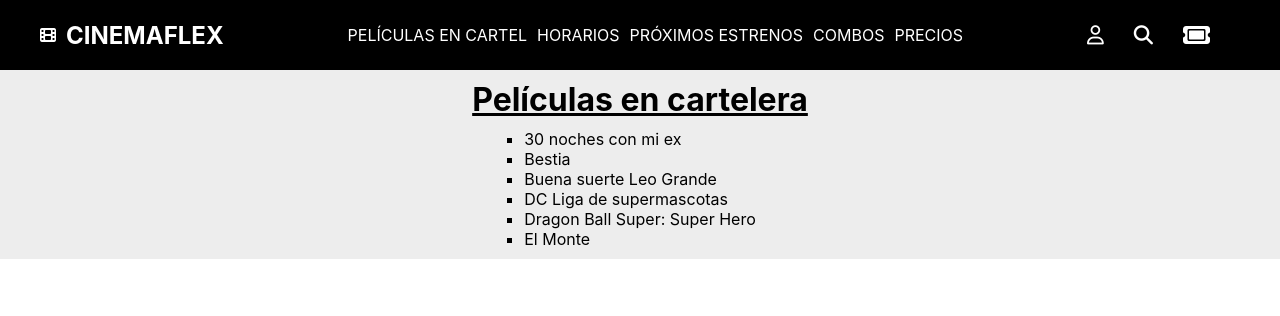
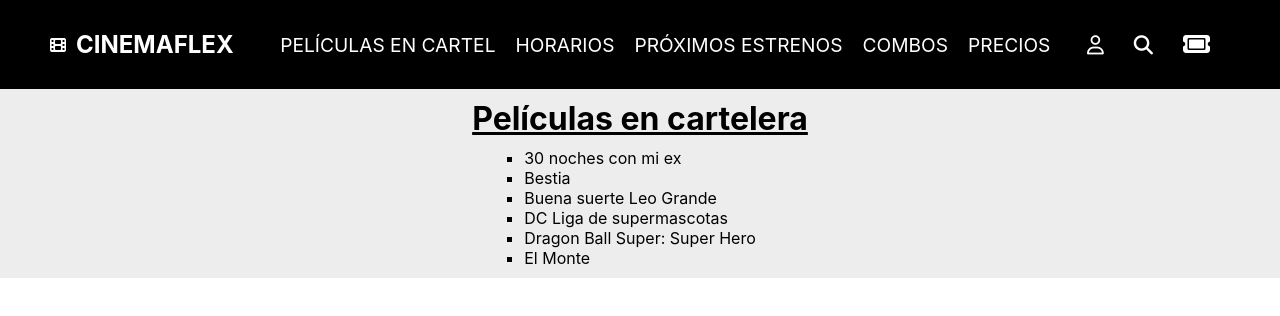
Before and after one commit to juangutierrezmonaco/cinema-flex, a React (Vite) app: page / in a window 1280 px wide. Shown: the top 316 px of the page. Built offline with nearby package versions, Linux system fonts and the light colour scheme.

Commit message:
Mejorando estilos en NavBar

```diff
--- a/src/App.min.css
+++ b/src/App.min.css
@@ -1 +1 @@
-*{padding:0;margin:0;box-sizing:border-box}a{text-decoration:none;color:inherit}a:hover{color:inherit}ul{list-style:none}button{background:inherit;color:inherit;border:none;padding:0;font:inherit;cursor:pointer;outline:inherit}.navbar{color:#fff;background-color:#000;padding:20px 70px 20px 40px;display:flex;justify-content:space-between;align-items:center}.navbar li,.navbar ul{height:fit-content}.navbar>a{display:flex;align-items:center;gap:10px}.navbar>ul{display:flex;gap:20px}.navbar__menu{text-transform:uppercase;display:flex}.navbar__menu li{padding:5px;border-radius:10px;transition:all .5s}.navbar__menu li:hover{color:#000;background-color:#fff}.navbar__icons{display:flex;align-items:center}.navbar__icons li{font-size:1.2rem;width:fit-content;margin-right:10px}.navbar .cart{font-size:1.5rem}.itemListContainer{padding:10px;background-color:#ededed;display:flex;flex-direction:column;align-items:center}.itemListContainer h1{text-decoration:underline}.itemListContainer ul{margin-top:10px;list-style:square}
+*{padding:0;margin:0;box-sizing:border-box}a{text-decoration:none;color:inherit}a:hover{color:inherit}ul{list-style:none}button{background:inherit;color:inherit;border:none;padding:0;font:inherit;cursor:pointer;outline:inherit}.navbar{color:#fff;background-color:#000;padding:20px 70px 20px 40px;display:flex;justify-content:space-between;align-items:center}.navbar li,.navbar ul{height:fit-content}.navbar>a{display:flex;align-items:center;gap:10px}.navbar>ul{display:flex;gap:20px}.navbar__logo{padding:10px}.navbar__logo:hover{filter:drop-shadow(0 0 1em white)}.navbar__menu{text-transform:uppercase;font-size:1.2rem;display:flex;gap:10px}.navbar__menu li{padding:5px;position:relative}.navbar__menu li::after{content:"";height:1px;width:0;background-color:#fff;position:absolute;left:0;bottom:10%;transition:.3s}.navbar__menu li:hover{color:#fff;text-shadow:0 0 10px #fff}.navbar__menu li:hover::after{width:100%}.navbar__icons{display:flex;align-items:center}.navbar__icons li{font-size:1.2rem;width:fit-content;margin-right:10px}.navbar .cart{font-size:1.5rem}.itemListContainer{padding:10px;background-color:#ededed;display:flex;flex-direction:column;align-items:center}.itemListContainer h1{text-decoration:underline}.itemListContainer ul{margin-top:10px;list-style:square}
--- a/src/App.scss
+++ b/src/App.scss
@@ -52,18 +52,44 @@ button {
         gap: 20px;
     }
 
+    &__logo{
+        padding: 10px;
+
+        &:hover {
+            filter: drop-shadow(0 0 1em white);
+        }
+    }
+
     &__menu {
         text-transform: uppercase;
+        font-size: 1.2rem;
         display: flex;
+        gap: 10px;
 
         li {
             padding: 5px;
-            border-radius: 10px;
-            transition: all .5s;
+            position: relative;
+
+            &::after {
+                content: "";
+                height: 1px;
+                width: 0;
+                background-color: white;
+
+                position: absolute;
+                left: 0;
+                bottom: 10%;
+
+                transition: .3s;
+            }
 
             &:hover {
-                color: black;
-                background-color: #FFFFFF;
+                color: white;
+                text-shadow: 0 0 10px  white;
+
+                &::after {
+                    width: 100%;
+                }
             }
         }
     }
--- a/src/components/NavBar.jsx
+++ b/src/components/NavBar.jsx
@@ -3,7 +3,7 @@ import CartWidget from './CartWidget'
 const NavBar = () => {
   return (
     <div className="navbar">
-      <a href="">
+      <a href="" className='navbar__logo'>
         <i class="fa-solid fa-film"></i>
         <h2>CINEMAFLEX</h2>
       </a>
```
